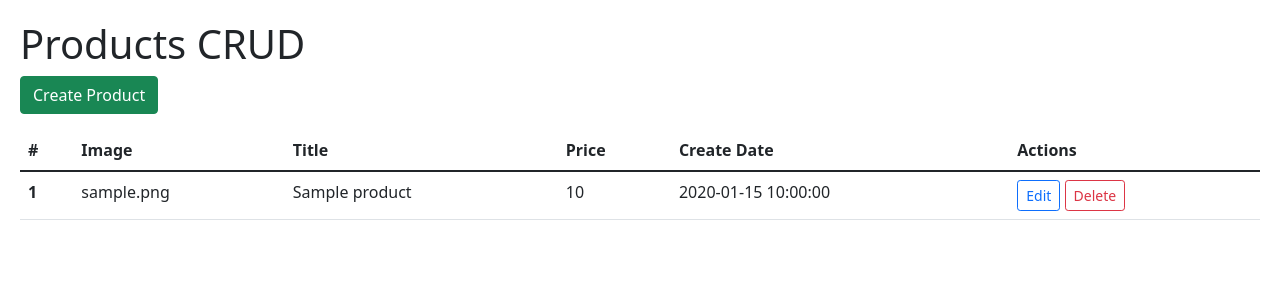
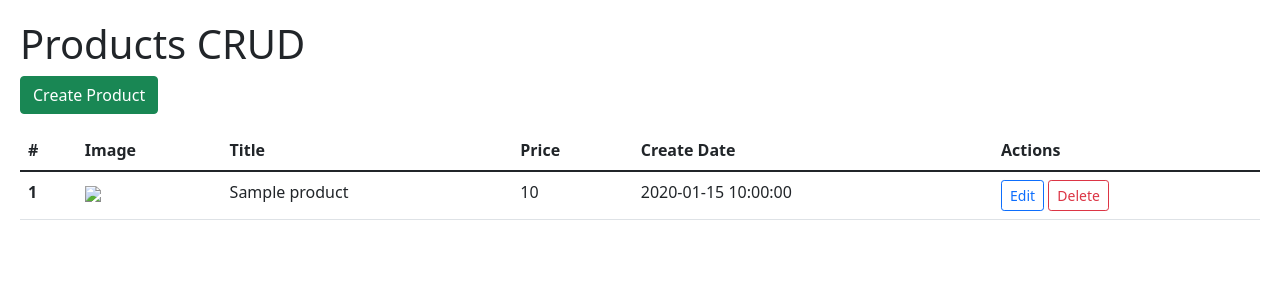
Before and after one commit to nuri-engin/php-crash-course, a PHP site: page / in a window 1280 px wide. Shown: the top 300 px of the page. Run offline with PHP 8.4, Linux system fonts and the light colour scheme; tables that the repository leaves empty or names only in its code hold one stand-in row (values such as "Sample post").

Commit message:
✨ : Image listing provided

```diff
--- a/14_product_crud/app.css
+++ b/14_product_crud/app.css
@@ -1,3 +1,7 @@
 body {
     padding: 20px;
 }
+
+.thumb-image {
+    width: 50px;
+}
--- a/14_product_crud/index.php
+++ b/14_product_crud/index.php
@@ -33,7 +33,12 @@
             <?php foreach($products as $i => $product): ?>
                 <tr>
                     <th scope="row"><?php echo $i + 1 ?></th>
-                    <td><?php echo $product['image'] ?></td>
+                    <td>
+                        <img
+                            class="thumb-image"
+                            src="<?php echo $product['image'] ?>"
+                        />
+                    </td>
                     <td><?php echo $product['title'] ?></td>
                     <td><?php echo $product['price'] ?></td>
                     <td><?php echo $product['create_date'] ?></td>
```
